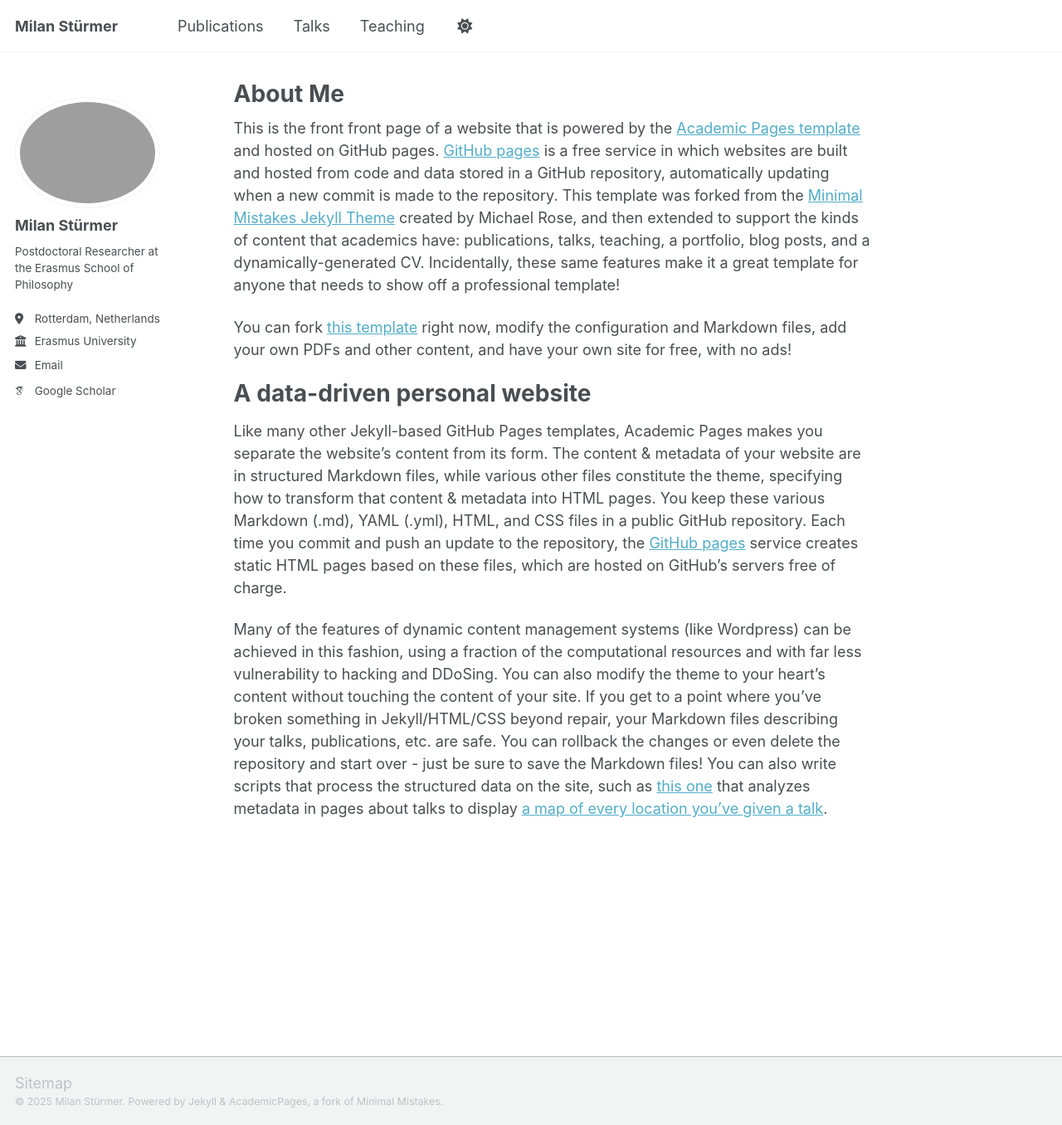
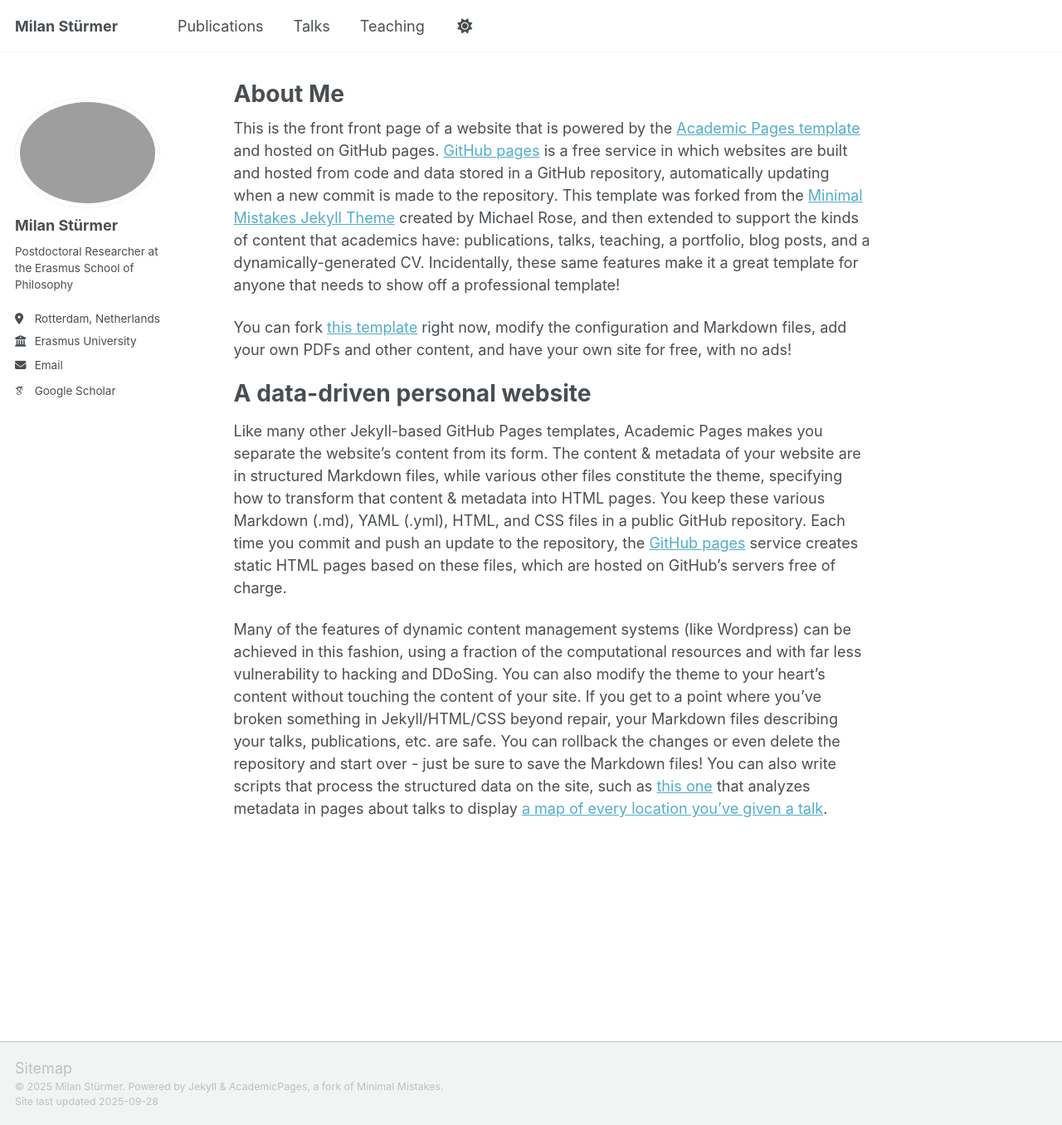
Before and after one commit to milanstuermer/milanstuermer.github.io, a Jekyll site: the page built from _pages/about.md, in a window 1280 px wide and 1356 px high. Shown: the whole window at 83% size. Built offline with Jekyll 4.4.1, drawn with Linux system fonts in a browser that asks for light colours; some web fonts are replaced; a script that is not in the unit is left out.

Commit message:
Update footer.html

```diff
--- a/_includes/footer.html
+++ b/_includes/footer.html
@@ -1,4 +1,4 @@
-<!--  {% include base_path %} -->
+<!--  {% include base_path %}
 
 {% if site.author.github or site.author.bitbucket or site.atom_feed.hide != true %}
 <div class="page__footer-follow">
@@ -18,8 +18,8 @@
   </ul>
 </div>
 {% endif %}
-
+-->
 <div class="page__footer-copyright">
   &copy; {{ site.time | date: '%Y' }} {{ site.name | default: site.title }}. {{ site.data.ui-text[site.locale].powered_by | default: "Powered by" }} <a href="http://jekyllrb.com" rel="nofollow">Jekyll</a> &amp; <a href="https://github.com/academicpages/academicpages.github.io">AcademicPages</a>, a fork of <a href="https://mademistakes.com/work/minimal-mistakes-jekyll-theme/" rel="nofollow">Minimal Mistakes</a>.<br />
-<!--  Site last updated {{ "now" | date: '%Y-%m-%d' }} -->
+Site last updated {{ "now" | date: '%Y-%m-%d' }}
 </div>
```
